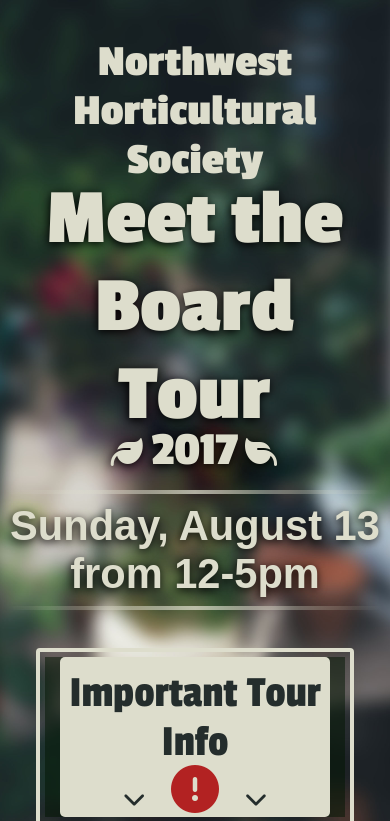
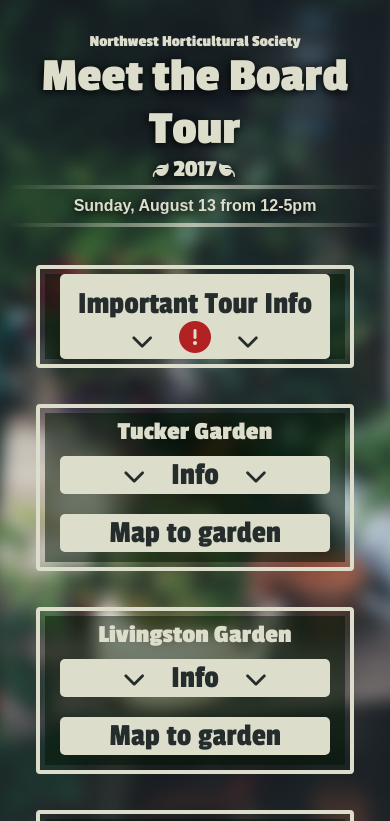
Before and after one commit to jgalicic/board-tour, a plain HTML site: page index.html in a window 390 px wide. Shown: the top 821 px of the page. Drawn offline with nearby package versions, Linux system fonts and the light colour scheme; some packages are replaced by stand-ins of ours; a web font is replaced by a local one.

Commit message:
Modified CSS to fit mobile devices

```diff
--- a/css/styles.css
+++ b/css/styles.css
@@ -14,29 +14,31 @@ h1, h2, h3, h4, h6 {
 }
 
 h1 {
-	font-size: 5em;
-	margin: 20px;
-}
-
-h2 {
-	font-size: 2em;
+	font-size: 3em;
+	margin: 25px;
 }
 
 h3 {
-	font-size: 4em;
+	font-size: 2em;
 	padding: 0;
 	margin: 40px 0 10px 0;
 }
 
+h2 {
+	font-size: 1em;
+}
+
+
+
 .year {
 	position: relative;
-	top: -35px;
+	top: -25px;
 	margin: 0;
 }
 
 .date {
 	font-family: 'Averia Serif Libre', sans-serif;
-	font-size: 2.6em;
+	font-size: 1em;
 	margin: 0;
 	position: relative;
 	top: -30px;
@@ -55,26 +57,26 @@ h5 {
 	font-family: 'Passion One', cursive;
 	color: #DDC;
 	text-align: center;
-	font-size: 3em;
+	font-size: 1.6em;
 	margin: 5px 0 0 0;
 	padding: 0;
 }
 
 h5.nhs {
-	font-size: 2.8em;
+	font-size: 1em;
 	position: relative;
-	top: 30px;
+	top: 25px;
 }
 
 h6 {
 	font-family: 'Averia Serif Libre', sans-serif;
 	margin: 10px 0 0 0;
 	padding: 0;
-	font-size: 2em;
+	font-size: 1.2em;
 }
 
 p, a {
-	font-size: 1.4em;
+	font-size: 1em;
 	color: #DDC;
 	font-family: verdana, sans-serif;
 	text-decoration: none;
@@ -139,7 +141,7 @@ button:hover {
 }
 
 .fa-exclamation-circle {
-	font-size: 1.5em;
+	font-size: 1em;
 	color: firebrick;
 	margin-top: -2px;
 }
@@ -177,7 +179,7 @@ button:hover {
 }
 
 .info {
-	font-size: 1.4em;
+	font-size: 1em;
 }
 
 .fa-chevron-down {
```
